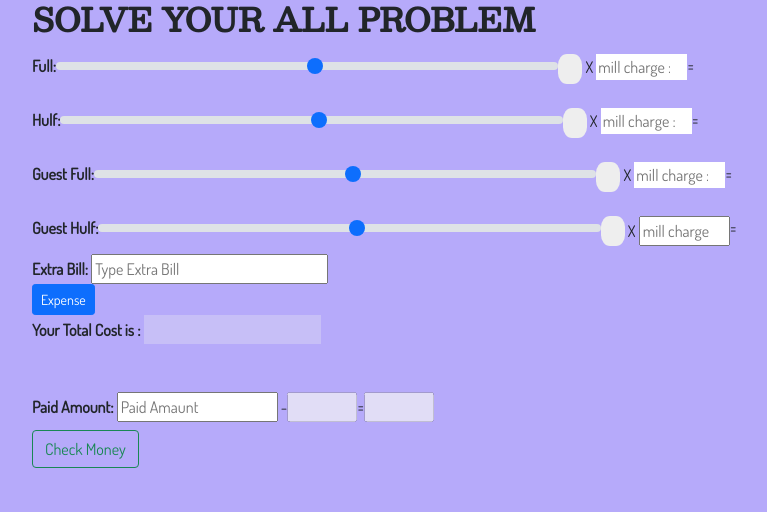
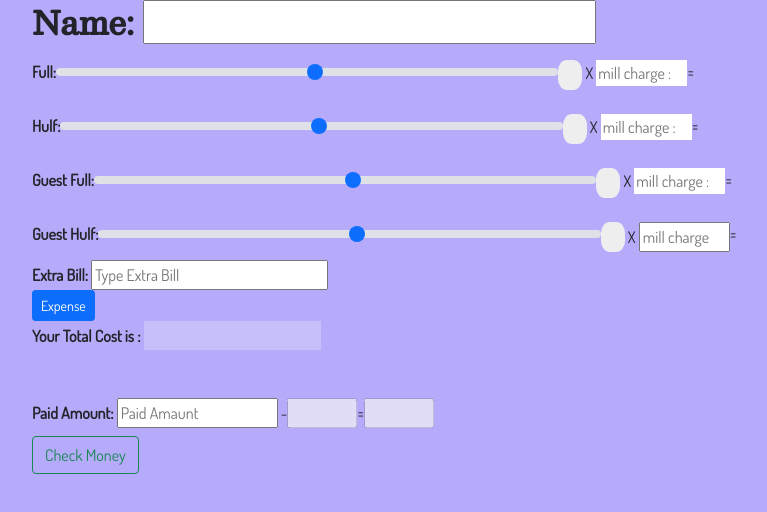
Before and after one commit to shafiulDev/myMessProject, a plain HTML site: page index.html in a window 1280 px wide. Shown: the whole page, without its empty margins (50-817 px from the left). Drawn offline with nearby package versions, Linux system fonts and the light colour scheme.

Commit message:
commited

```diff
--- a/app.js
+++ b/app.js
@@ -22,8 +22,8 @@ const finalResult = document.getElementById('finalResult')
 
 
 
-  // for full~~~~~~~~~~~~~~~~~~~
-  document.querySelector('#forFull').onchange = function () {
+// for full~~~~~~~~~~~~~~~~~~~
+document.querySelector('#forFull').onchange = function () {
 
     const rangeFull = document.querySelector('#rangeFull').value
     const showValue = document.querySelector('#showValue')
@@ -33,7 +33,6 @@ const finalResult = document.getElementById('finalResult')
     ansF.innerHTML = ansF.value
 
 }
-
 
 // for houf~~~~~~~~~~~~~~~~~~~~~~
 document.querySelector('#forH').onchange = function () {
@@ -88,11 +87,12 @@ submit.addEventListener('click', function (e) {
     full()
 })
 
-resultBtn.addEventListener('click',function(){
-    finalAns.value = paidAmount.value- againShowResult.value
-    document.getElementById('checkMoney').innerHTML =`Your balance is: ${finalAns.value}`
+resultBtn.addEventListener('click', function () {
+    finalAns.value = paidAmount.value - againShowResult.value
+    document.getElementById('checkMoney').innerHTML = `Your balance is: ${finalAns.value}`
 })
 
+const maneger = document.getElementById('maneger')
 
 
 
--- a/index.html
+++ b/index.html
@@ -20,7 +20,7 @@
     <div class="container">
 
 
-        <h2 id="title">SOLVE YOUR ALL PROBLEM</h2>
+        <h2 id="title">Name: <input type="text"> </h2>
         <!-- this is for full mit tip input -->
         <form id="tipForm">
             <div id="forFull" class="mt-3">
@@ -98,6 +98,7 @@
 
 
 
+
     </div>
     <!-- bootstarap script -->
     <script src="https://cdn.jsdelivr.net/npm/@popperjs/core@2.9.3/dist/umd/popper.min.js"
```
